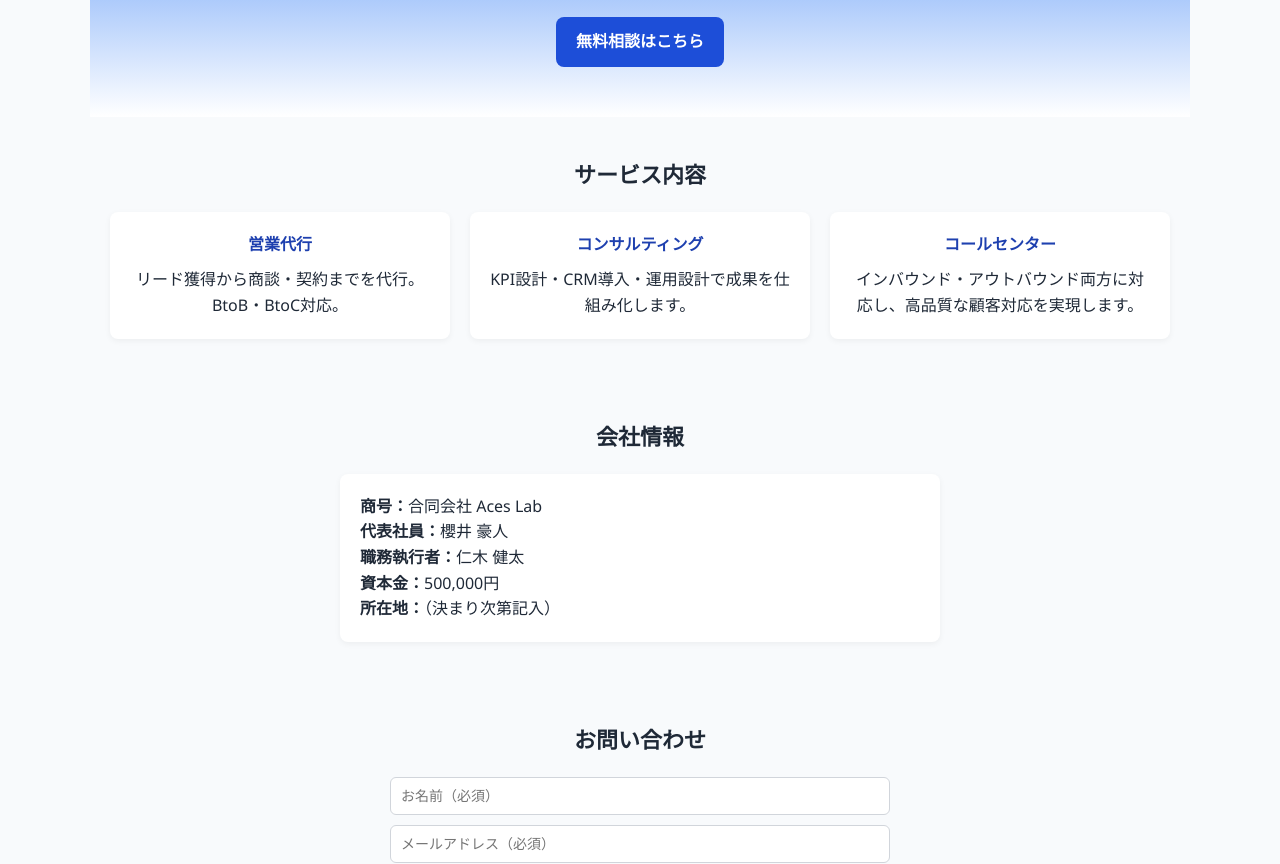
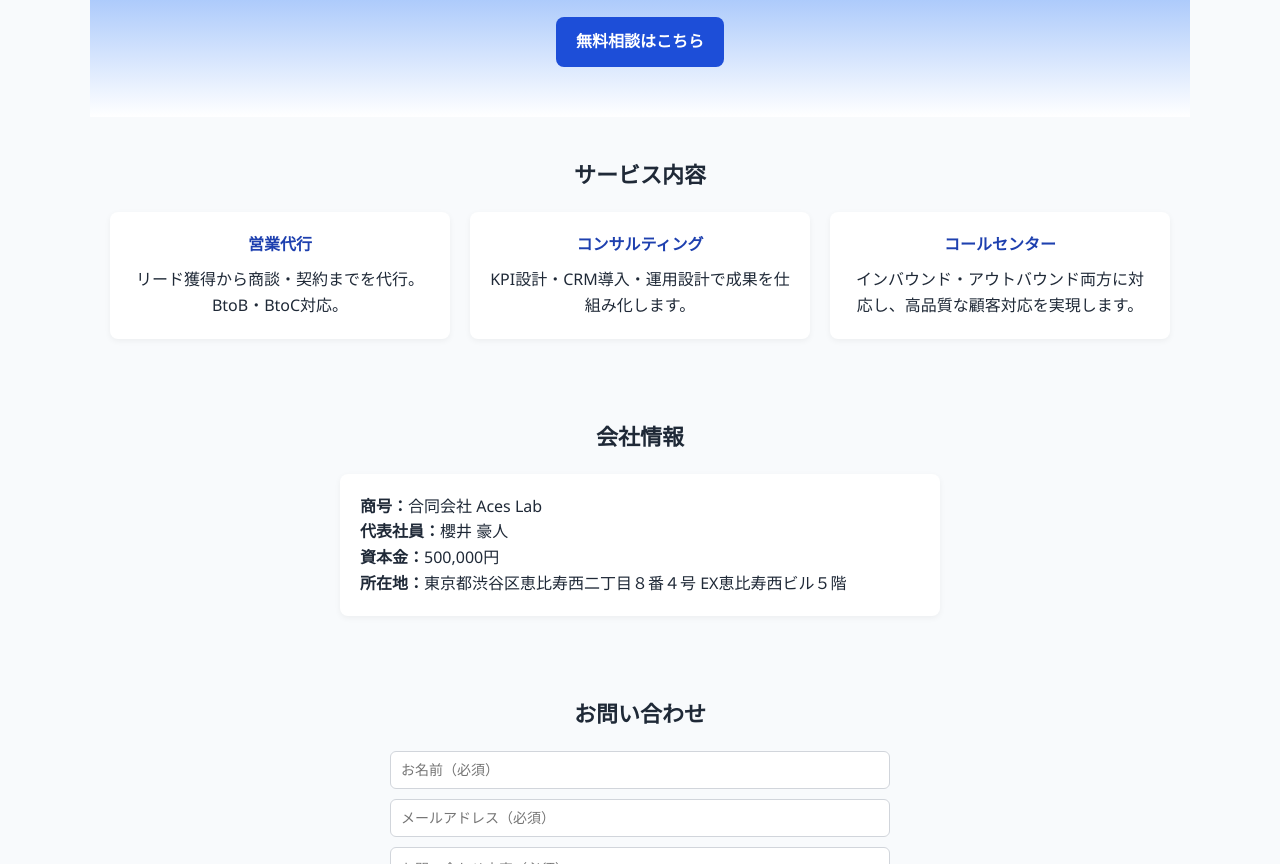
Before and after one commit to aceslab2025/aceslab.lp, a plain HTML site: page index (2).html in a window 1280 px wide. Shown: the part 236-1100 px from the top of the page. Drawn offline with Linux system fonts and the light colour scheme.

Commit message:
Update index (2).html

```diff
--- a/index (2).html
+++ b/index (2).html
@@ -72,9 +72,8 @@
     <div class="card" style="max-width:600px;margin:auto;text-align:left">
       <p><strong>商号：</strong>合同会社 Aces Lab</p>
       <p><strong>代表社員：</strong>櫻井 豪人</p>
-      <p><strong>職務執行者：</strong>仁木 健太</p>
       <p><strong>資本金：</strong>500,000円</p>
-      <p><strong>所在地：</strong>（決まり次第記入）</p>
+      <p><strong>所在地：</strong>東京都渋谷区恵比寿西二丁目８番４号 EX恵比寿西ビル５階</p>
     </div>
   </section>
 
```
